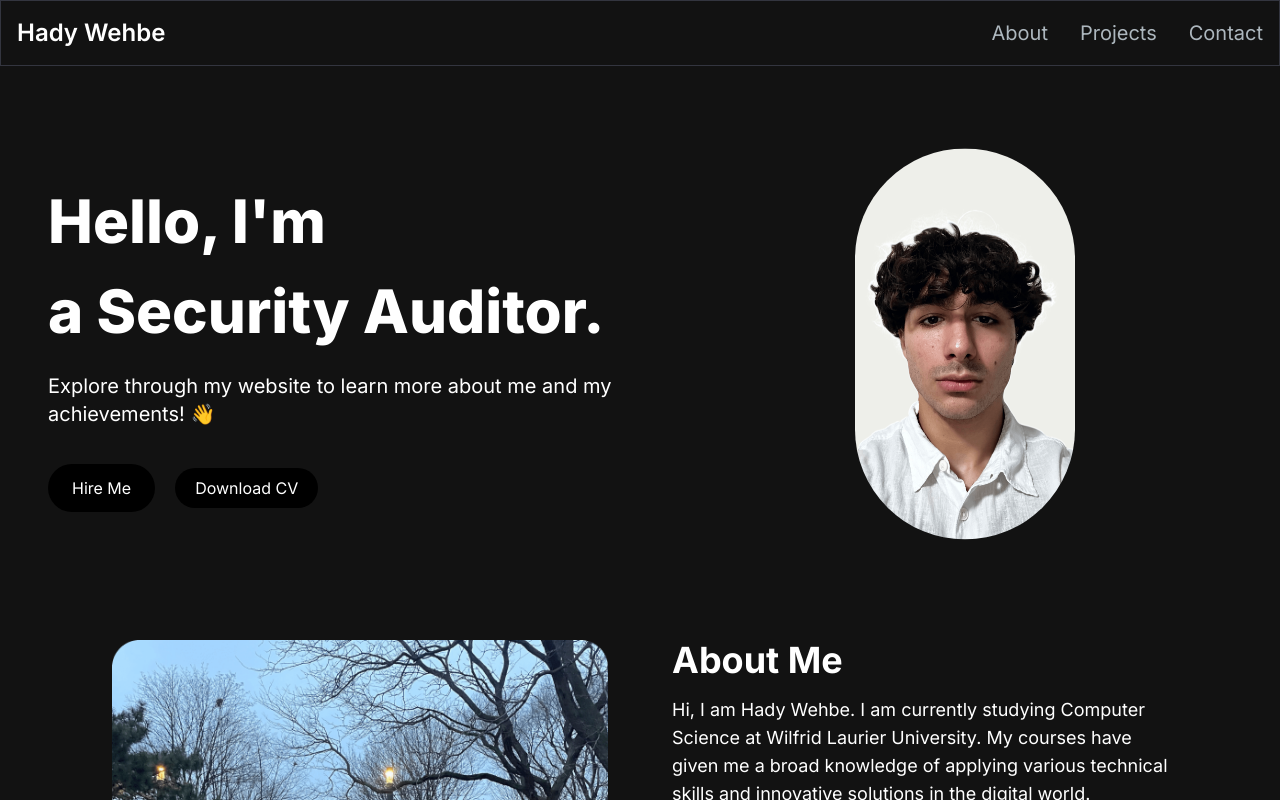
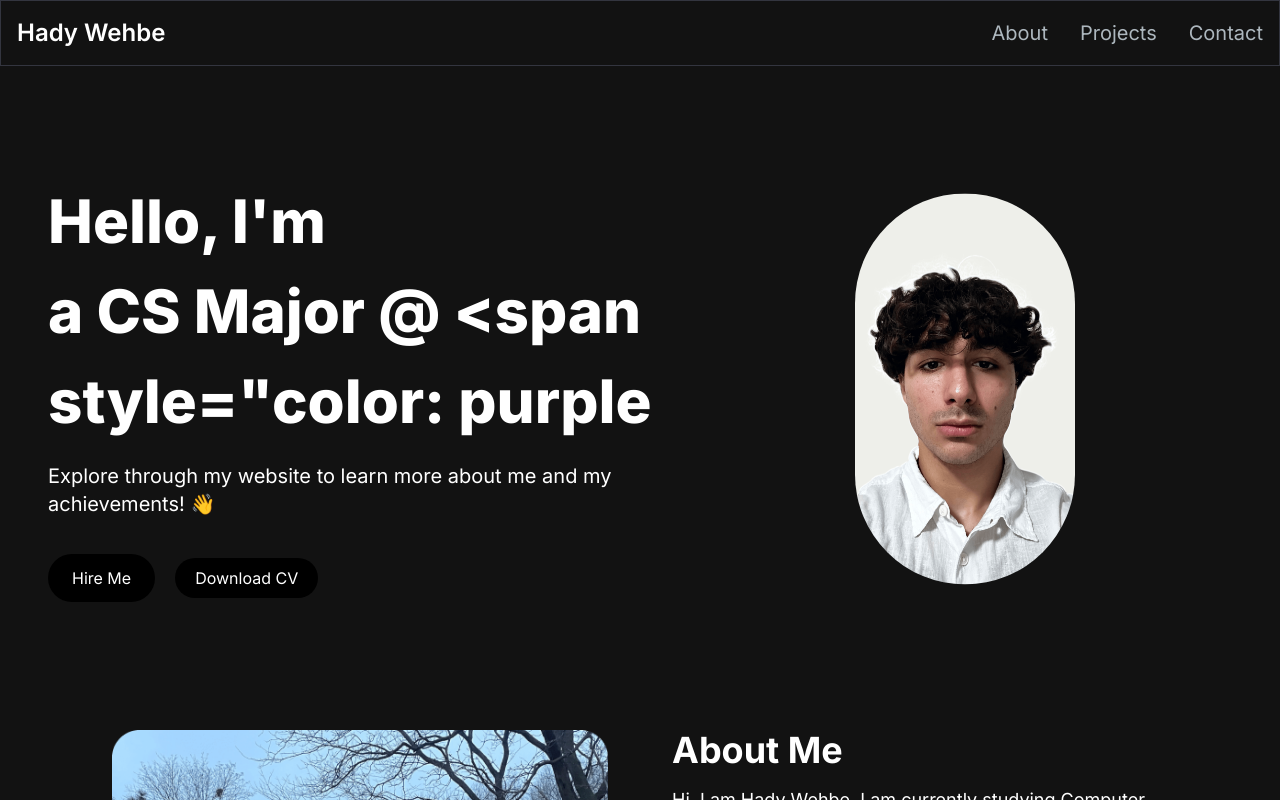
Before and after one commit to champhadh/hadyswebsite, a Next.js app: page / in a window 1280 px wide. Shown: the top 800 px of the page. Built offline with nearby package versions, Linux system fonts and the light colour scheme.

Commit message:
commit message

```diff
--- a/src/app/components/HeroSection.jsx
+++ b/src/app/components/HeroSection.jsx
@@ -24,10 +24,7 @@ const HeroSection = () => {
               sequence={[
                 "Hady W.",
                 1000,
-                <>
-                  a CS Major @{" "}
-                  <span className="text-purple-500">WLU</span>.
-                </>,
+                'a CS Major @ <span style="color: purple">WLU</span> .',
                 1000,
                 "a Security Analyst.",
                 1000,
```
